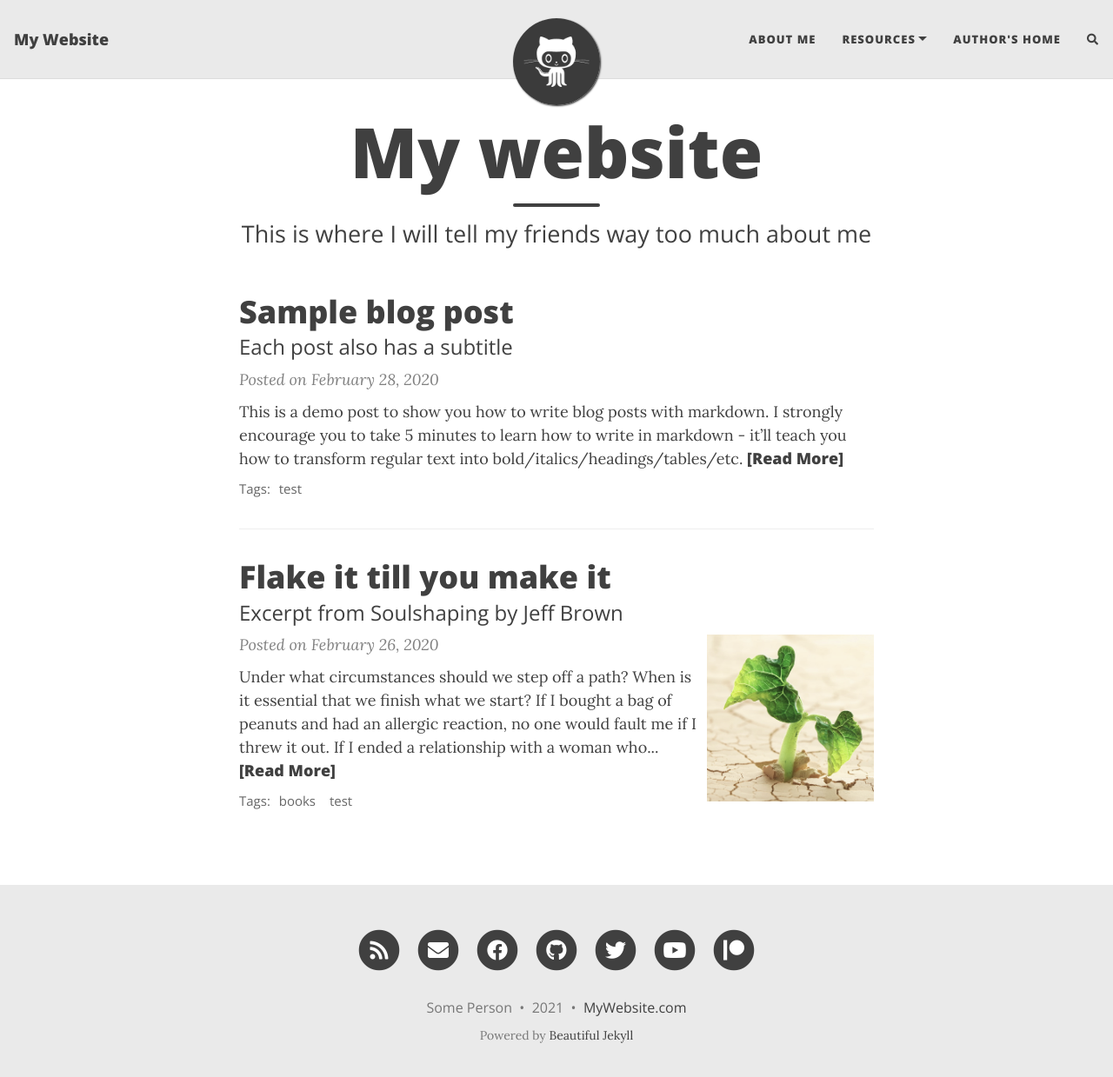
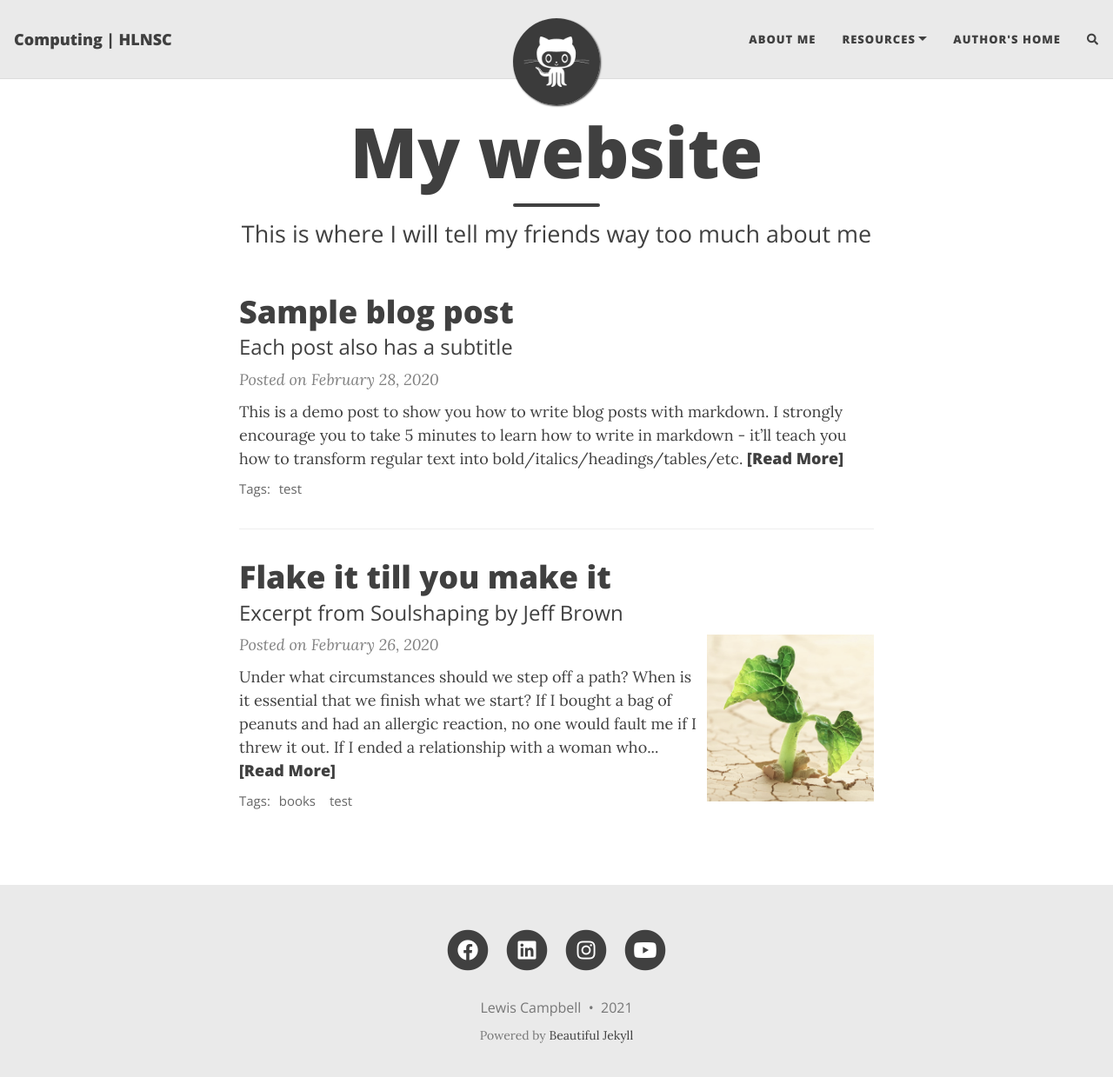
Before and after one commit to Computing-HLNSC/computing-hlnsc.github.io, a Jekyll site: the page built from index.html, in a window 1280 px wide and 1252 px high. Shown: the top 1239 px of the window at 87% size. Built offline with Jekyll 4.4.1, drawn with Linux system fonts in a browser that asks for light colours; nearby versions of some CDN libraries; the list of posts is cut into pages by our own code; comment, search, counter and statistics services are not loaded; some of the changed lines change nothing that is shown.

Commit message:
Update _config.yml

```diff
--- a/_config.yml
+++ b/_config.yml
@@ -1,15 +1,5 @@
-# Welcome to Beautiful Jekyll!
-# This config file is meant for settings that affect your entire website. When you first
-# set up your website you should go through all these settings and edit them, but after
-# the initial set up you won't need to come back to this file often.
-
-# --- Required options --- #
-
-# Name of website
-title: My Website
-
-# Your name to show in the footer
-author: Some Person
+title: Computing | HLNSC
+author: Lewis Campbell
 
 # --- List of links in the navigation bar --- #
 
@@ -21,9 +11,6 @@ navbar-links:
   Author's home: "https://deanattali.com"
 
 # --- Logo --- #
-
-# Image to show in the navigation bar - works best with a square image
-# Remove this parameter if you don't want an image in the navbar
 avatar: "/assets/img/avatar-icon.png"
 
 # By default, the image is cut into a circle. You can disable this behaviour by setting 'round-avatar: false'
@@ -39,19 +26,19 @@ round-avatar: true
 # Select the social network links that you want to show in the footer.
 # Uncomment the links you want to show and add your information to each one.
 social-network-links:
-  email: "someone@example.com"
-  facebook: deanattali
-  github: daattali
-  twitter: daattali
-  patreon: DeanAttali
-  youtube: c/daattali
-#  medium: yourname
-#  reddit: yourname
-#  linkedin: daattali
-#  xing: yourname
-#  stackoverflow: "3943160/daattali"
-#  snapchat: deanat78
-#  instagram: deanat78
+#  email:
+  facebook: HerefordshireandLudlowCollege
+#  github:
+#  twitter:
+#  patreon:
+  youtube: HLCollege
+#  medium:
+#  reddit:
+  linkedin: hlnsc
+#  xing:
+#  stackoverflow:
+#  snapchat:
+  instagram: herefordshireandludlowcollege
 #  spotify: yourname
 #  telephone: +14159998888
 #  steam: deanat78
@@ -65,7 +52,7 @@ social-network-links:
 
 # If you want to show a link to an RSS in the footer, add the site description here.
 # If you don't want to show an RSS link, remove the following line.
-rss-description: This website is a virtual proof that I'm awesome
+#rss-description: This website is a virtual proof that I'm awesome
 
 # --- General options --- #
 
@@ -78,7 +65,7 @@ share-links-active:
 
 # How to display the link to your website in the footer
 # Remove this if you don't want a link in the footer
-url-pretty: "MyWebsite.com"
+#url-pretty: "MyWebsite.com"
 
 # Excerpt word length - Truncate the excerpt of each post on the feed page to the specified number of words
 excerpt_length: 50
@@ -232,6 +219,3 @@ exclude:
 plugins:
   - jekyll-paginate
   - jekyll-sitemap
-
-# Beautiful Jekyll / Dean Attali
-# 2fc73a3a967e97599c9763d05e564189
```
